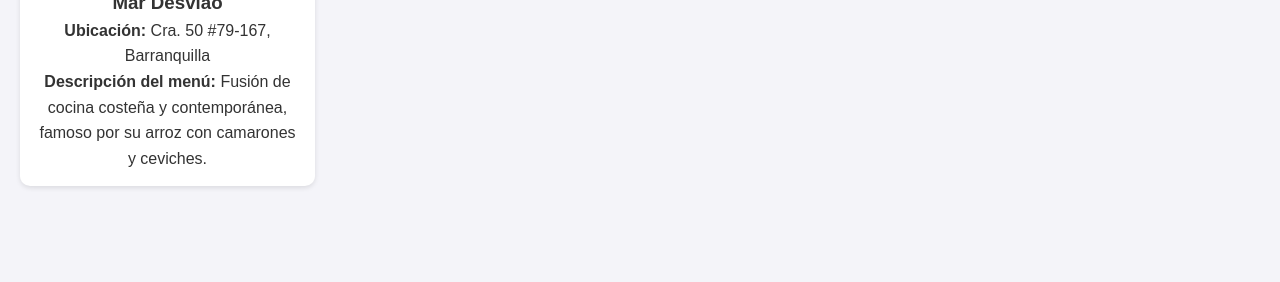
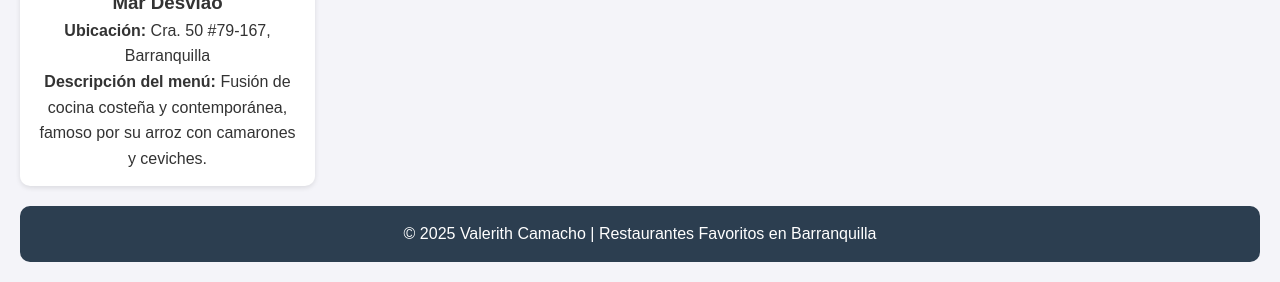
Before and after one commit to valerithcamacho2503-bit/restaurantes_favoritos_val, a plain HTML site: page index.html in a window 1280 px wide. Shown: the part 582-864 px from the top of the page. Before the commit the page ends 800 px from the top, so only its background shows below. Drawn offline with Linux system fonts and the light colour scheme.

Commit message:
© 2025 Valerith Camacho | Restaurantes Favoritos

```diff
--- a/index.html
+++ b/index.html
@@ -53,5 +53,8 @@
       </div>
     </section>
   </main>
+   <footer>
+    <p>© 2025 Valerith Camacho | Restaurantes Favoritos en Barranquilla</p>
+  </footer>
 </body>
 </html>
```
